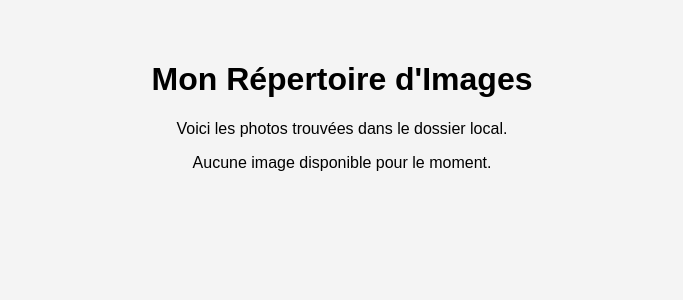
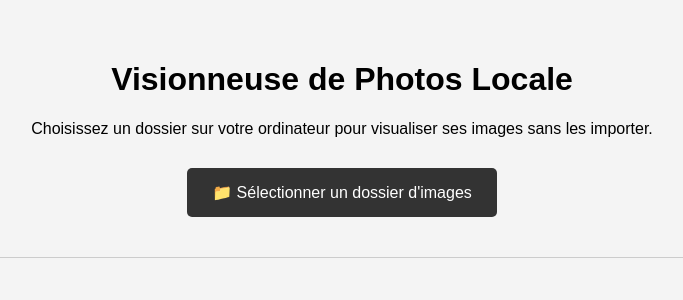
Before and after one commit to alleonie5/PythonFlaskSite1, a Flask app: page /repertoire in a window 1280 px wide. Shown: the part 46-346 px from the top of the page, without its empty margins (298-981 px from the left). Run offline with Flask 3, Linux system fonts and the light colour scheme.

Commit message:
Mise en place affichage images

```diff
--- a/app.py
+++ b/app.py
@@ -18,5 +18,7 @@ def afficher_ma_carte():
 def repertoire():
     return render_template("repertoire.html")
 
+
+
 if __name__ == '__main__':
     app.run(debug=True, port=5001)
--- a/static/style.css
+++ b/static/style.css
@@ -10,7 +10,7 @@ body {
 .navbar {
   background-color: #333;
   display: flex;
-  justify-content: center; /* Aligne les éléments au centre horizontalement */
+  justify-content: center;
   align-items: center;
   padding: 0;
 }
@@ -19,7 +19,7 @@ body {
 .navbar a {
   color: white;
   text-decoration: none;
-  padding: 14px 30px; /* On augmente un peu l'espacement latéral */
+  padding: 14px 30px;
   display: inline-block;
   font-weight: bold;
   transition: background-color 0.3s;
@@ -34,3 +34,62 @@ body {
   padding: 40px 20px;
   text-align: center;
 }
+
+/* --- NOUVEAUX STYLES POUR LA GALERIE --- */
+
+/* Conteneur de la galerie en grille */
+.galerie {
+  display: grid;
+  /* Crée 5 colonnes égales */
+  grid-template-columns: repeat(5, 1fr);
+  gap: 20px;
+  padding: 20px;
+  max-width: 1200px;
+  margin: 0 auto; /* Centre la galerie dans la page */
+}
+
+/* Style de chaque vignette */
+.carte-image {
+  background: white;
+  border-radius: 8px;
+  padding: 10px;
+  box-shadow: 0 2px 5px rgba(0, 0, 0, 0.1);
+  transition:
+    transform 0.2s,
+    box-shadow 0.2s;
+  text-align: center;
+}
+
+.carte-image:hover {
+  transform: translateY(-5px); /* Petit saut vers le haut au survol */
+  box-shadow: 0 5px 15px rgba(0, 0, 0, 0.2);
+}
+
+/* Forcer les images en vignettes uniformes */
+.carte-image img {
+  width: 100%;
+  height: 150px; /* Hauteur fixe pour que tout soit aligné */
+  object-fit: cover; /* Recadre l'image pour remplir le rectangle sans la déformer */
+  border-radius: 4px;
+}
+
+/* Texte sous les vignettes */
+.nom-fichier {
+  margin-top: 10px;
+  font-size: 0.8em;
+  color: #666;
+  word-break: break-all; /* Coupe les noms trop longs */
+}
+
+/* Adaptation pour les écrans plus petits */
+@media (max-width: 1100px) {
+  .galerie {
+    grid-template-columns: repeat(3, 1fr);
+  } /* 3 par ligne sur tablette */
+}
+
+@media (max-width: 700px) {
+  .galerie {
+    grid-template-columns: repeat(2, 1fr);
+  } /* 2 par ligne sur mobile */
+}
--- a/templates/repertoire.html
+++ b/templates/repertoire.html
@@ -2,7 +2,7 @@
 <html lang="fr">
   <head>
     <meta charset="UTF-8" />
-    <title>Répertoire d'images</title>
+    <title>Visionneuse Locale</title>
     <link
       rel="stylesheet"
       href="{{ url_for('static', filename='style.css') }}"
@@ -16,22 +16,113 @@
     </nav>
 
     <div class="content">
-      <h1>Mon Répertoire d'Images</h1>
-      <p>Voici les photos trouvées dans le dossier local.</p>
+      <h1>Visionneuse de Photos Locale</h1>
+      <p>
+        Choisissez un dossier sur votre ordinateur pour visualiser ses images
+        sans les importer.
+      </p>
 
-      <div class="galerie">
-        {% for img in images %}
-        <div class="carte-image">
-          <img
-            src="{{ url_for('static', filename='uploads/' + img) }}"
-            alt="{{ img }}"
-          />
-          <div class="nom-fichier">{{ img }}</div>
-        </div>
-        {% else %}
-        <p class="vide">Aucune image disponible pour le moment.</p>
-        {% endfor %}
+      <div style="margin: 30px 0">
+        <input
+          type="file"
+          id="dossierInput"
+          webkitdirectory
+          directory
+          multiple
+          style="display: none"
+        />
+        <button
+          onclick="document.getElementById('dossierInput').click()"
+          style="
+            padding: 15px 25px;
+            font-size: 16px;
+            cursor: pointer;
+            background-color: #333;
+            color: white;
+            border: none;
+            border-radius: 5px;
+          "
+        >
+          📁 Sélectionner un dossier d'images
+        </button>
       </div>
+
+      <div id="preview-container" style="display: none; margin-bottom: 40px">
+        <img
+          id="main-view"
+          src=""
+          style="
+            max-width: 90%;
+            max-height: 600px;
+            border: 8px solid white;
+            box-shadow: 0 5px 15px rgba(0, 0, 0, 0.3);
+            border-radius: 10px;
+          "
+        />
+        <h3 id="image-name" style="margin-top: 15px"></h3>
+      </div>
+
+      <hr
+        style="
+          width: 80%;
+          margin: 40px auto;
+          border: 0;
+          border-top: 1px solid #ccc;
+        "
+      />
+
+      <div class="galerie" id="galerie-locale"></div>
     </div>
+
+    <script>
+      const input = document.getElementById("dossierInput");
+      const galerie = document.getElementById("galerie-locale");
+      const previewContainer = document.getElementById("preview-container");
+      const mainView = document.getElementById("main-view");
+      const imageName = document.getElementById("image-name");
+
+      input.addEventListener("change", function (e) {
+        galerie.innerHTML = ""; // On vide la galerie si on change de dossier
+        const fichiers = e.target.files;
+
+        for (let i = 0; i < fichiers.length; i++) {
+          const f = fichiers[i];
+
+          // On vérifie que c'est bien une image
+          if (f.type.startsWith("image/")) {
+            const reader = new FileReader();
+
+            reader.onload = function (event) {
+              // Création de la miniature
+              const div = document.createElement("div");
+              div.className = "carte-image";
+              div.style.cursor = "pointer";
+
+              const img = document.createElement("img");
+              img.src = event.target.result;
+
+              // Quand on clique sur la miniature, elle s'affiche en grand
+              div.onclick = function () {
+                mainView.src = event.target.result;
+                imageName.innerText = f.name;
+                previewContainer.style.display = "block";
+                window.scrollTo({ top: 0, behavior: "smooth" });
+              };
+
+              div.appendChild(img);
+
+              const label = document.createElement("div");
+              label.className = "nom-fichier";
+              label.innerText = f.name;
+              div.appendChild(label);
+
+              galerie.appendChild(div);
+            };
+
+            reader.readAsDataURL(f);
+          }
+        }
+      });
+    </script>
   </body>
 </html>
```
